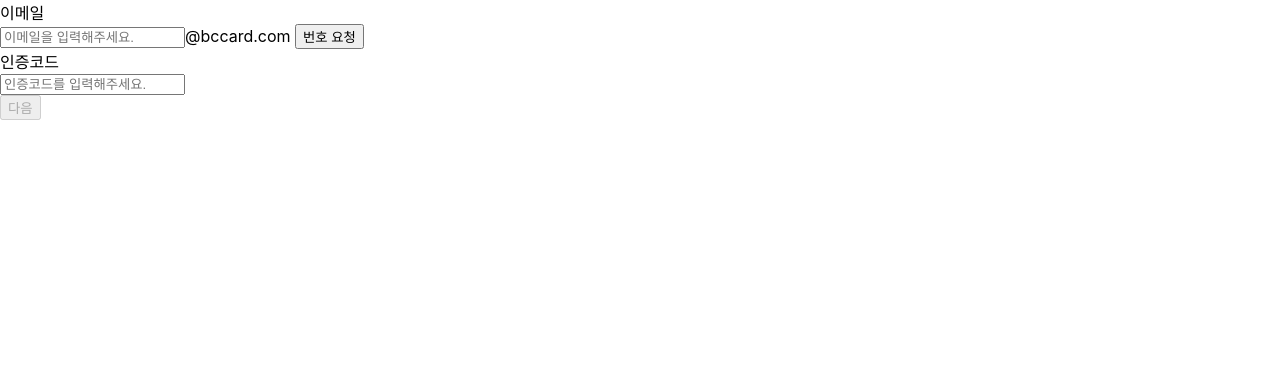
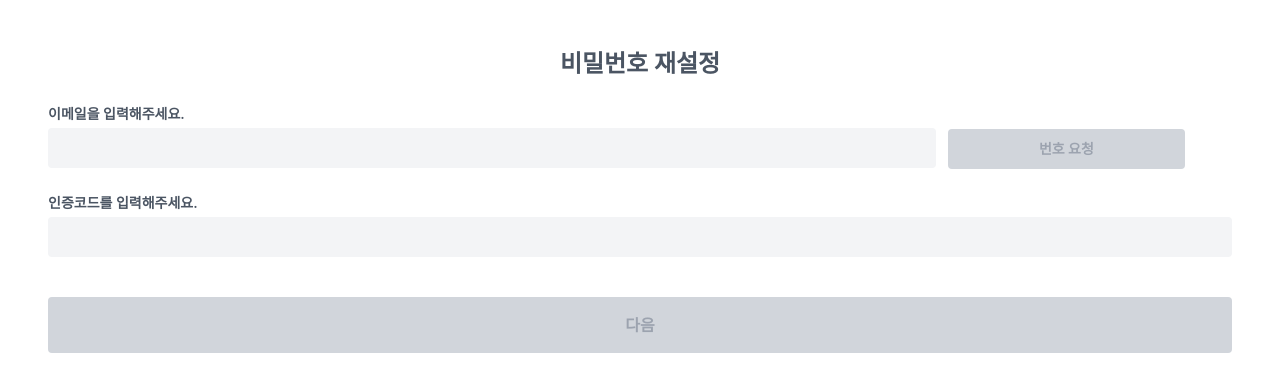
Before and after one commit to showMoim/showMoim_front, a React (Create React App) app: page /SignUp in a window 1280 px wide. Shown: the top 392 px of the page. Built offline with nearby package versions, Linux system fonts and the light colour scheme.

Commit message:
zaza 소스 복붙

```diff
--- a/src/App.css
+++ b/src/App.css
@@ -1,3 +1,7 @@
+@tailwind base;
+@tailwind components;
+@tailwind utilities;
+
 .App {
   text-align: center;
 }
--- a/src/Login/Login.js
+++ b/src/Login/Login.js
@@ -1,5 +1,6 @@
 import React, { useState } from 'react';
 import { Link } from 'react-router-dom';
+import '../css/Login.css';
 
 function Login() {
     const [email, setEmail] = useState("");
@@ -51,26 +52,35 @@ function Login() {
     }
 
     return (
-        <div style={{
-            display: 'flex', justifyContent: 'center', alignItems: 'center',
-            width: '100%', height: '100vh'
-            }}>
-            <form style={{ display: 'flex', flexDirection: 'column'}}
-                onSubmit={onSubmitHandler}
-            >
-                <label>Email</label>
-                <input type='email' value={email} onChange={onEmailHandler} placeholder="이메일을 입력해주세요."/>
-                <label>Password</label>
-                <input type='password' value={password} onChange={onPasswordHandler} placeholder="비밀번호를 입력해주세요."/>
-                <br />
-                <button formAction=''>
-                    Login
-                </button>
-            </form>
-            <span>
-                <Link to="/SignUp">회원가입</Link>
-            </span>
+        <div className="bg-gray-10 ">
+            <div className="flex justify-center h-screen w-screen items-center">
+                <div className="w-full md:w-1/2 flex flex-col items-center">
+                    <h1 className="text-center text-2xl font-bold text-gray-600 mb-6">쑈모임 로고</h1>
+                    <form className="w-3/4" onSubmit={onSubmitHandler}>
+                    <div className="mb-6">
+                        <input type="email" value={email} onChange={onEmailHandler} className="w-full py-4 px-4 bg-gray-100 placeholder:font-semibold rounded hover:ring-1 outline-sf-btn-bg" placeholder="이메일을 입력해주세요."/>
+                    </div>
+                    <div className="mb-3">
+                        <input type="password" value={password} onChange={onPasswordHandler} className="w-full py-4 px-4 bg-gray-100 placeholder:font-semibold rounded hover:ring-1 outline-sf-btn-bg" placeholder="비밀번호를 입력해주세요."/>
+                    </div>
+                    </form>
+                    <div className="w-3/4 mt-3 mb-3">
+                        <button type="submit" disabled={email.length < 1 || password.length < 1} formAction='' className="py-4 bg-sf-btn-bg w-full rounded font-bold text-white hover:bg-sf-btn-bg disabled:bg-gray-300 disabled:text-gray-400"> 로그인 </button>
+                    </div>
+                    <div className="w-3/4 flex flex-row justify-between">
+                        <div className=" flex items-center gap-x-1">
+                            {/* <input type="checkbox" className=" w-4 h-4 sf-btn-bg" />
+                            <label className="text-sm text-slate-400">Remember me</label> */}
+                            <Link to="/SignUp?cmd=findpw" className="text-sm text-slate-400 hover:text-sf-btn-bg">비밀번호 재설정</Link>
+                        </div>
+                        <div>
+                            {/* <Link to="/" className="text-sm text-slate-400 hover:text-blue-500">비밀번호 찾기</Link> */}
+                            <Link to="/SignUp?cmd=signup" className="text-sm text-slate-400 hover:text-sf-btn-bg">회원가입 하기</Link>
+                        </div>
+                    </div>
 
+                </div>
+            </div>
         </div>
     )
 }
--- a/src/Login/SignUp.js
+++ b/src/Login/SignUp.js
@@ -1,7 +1,10 @@
-import React, { useState } from 'react';
-import '../css/Login.css';
+import React, { useEffect, useState } from "react";
+import { useSearchParams, useNavigate } from "react-router-dom";
+import "../css/Login.css";
 
 function SignUp() {
+  const [searchParams, setSearchParams] = useSearchParams();
+
   const [email, setEmail] = useState("");
   const [code, setCode] = useState("");
   const [password, setPassword] = useState("");
@@ -13,14 +16,19 @@ function SignUp() {
   const [chkPassword, setChkPassword] = useState(false);
   const [chkInfo, setChkInfo] = useState(false);
 
+  const authCode = "1234";
+  const navigate = useNavigate();
+
+  // useEffect(() => {
+  //     console.log("useEffect", conPassword)
+  // }, [conPassword])
+
   const onEmailHandler = (e) => {
     setEmail(e.currentTarget.value);
-    }
+  };
 
   //인증 유효 시간 넣어야 될거같음
   const onAuthHandler = (e) => {
-
-        setChkCode(true); //일단은 임시로
     // fetch("/auth", {
     //     method: 'POST',
     //     headers: {
@@ -33,68 +41,109 @@ function SignUp() {
     //             if(response.Authorization == null) {
     //                 alert("인증에 실패하였습니다. 다시 시도 해주세요.")
     //             }
-
     //             //setChkCode(true);
     //         })
-
     // })
-    }
+  };
 
   const onCodeHandler = (e) => {
     setCode(e.currentTarget.value);
-    }
+    //인증 코드가 맞는지 여부 확인 필요
+    setChkCode(true); //일단은 임시로
+  };
   const onPasswordHandler = (e) => {
     setPassword(e.currentTarget.value);
-    }
+  };
 
   const onConPasswordHandler = (e) => {
     setConPassword(e.currentTarget.value);
-        if(password === conPassword) {
-            setChkPassword(true);
-        } else {
-            setChkPassword(false);
-        }
-
-        console.log("chkpassword : " + chkPassword )
-    }
+  };
 
   const onInfoHandler = (e) => {
     setName(e.currentTarget.value);
-    }
+  };
+
+  const checkValidEmail = (code) => {
+    if (!code || !authCode) return false;
+    if (code !== authCode) return false;
+    return true;
+  };
+
+  const checkValidPassword = (pwd, conPwd) => {
+    if (!pwd || !conPwd) return false;
+    if (pwd !== conPwd) return false;
+    return true;
+  };
 
   return (
+    <div className="bg-gray-10 flex items-center justify-center p-12">
+        <div className="w-full flex flex-col ">
+          <h1 className="text-center text-2xl font-bold text-gray-600 mb-6">
+            {searchParams.get("cmd") === "signup" ? "회원가입" : "비밀번호 재설정"}
+          </h1>
+          {chkEmail == false && chkPassword == false && chkInfo == false && (
             <div>
-        {chkEmail == false && chkPassword == false && chkInfo == false &&
+                <div className="mb-6">
+                    <div className="mb-1 text-sm text-gray-600 font-semibold">이메일을 입력해주세요.</div>
+                    <input type="text" onChange={onEmailHandler} value={email} className="w-3/4 py-2 px-4 bg-gray-100 rounded hover:ring-1 outline-sf-btn-bg mr-3"/>
+                    <button onClick={onAuthHandler} disabled={email.length < 1} className="w-1/5 py-2.5 bg-sf-btn-bg rounded text-sm font-bold text-white hover:bg-sf-btn-bg disabled:bg-gray-300 disabled:text-gray-400">번호 요청</button>
+                </div>
+                <div className="mb-3">
+                    <div className="mb-1 text-sm text-gray-600 font-semibold">인증코드를 입력해주세요.</div>
+                    <input type="text" onChange={onCodeHandler} value={code} className="w-full py-2 px-4 bg-gray-100 rounded hover:ring-1 outline-sf-btn-bg" />
+                </div>
+                <div className="mb-2 text-sm text-red-500">{code.length > 0 && authCode != code ? "인증번호가 일치하지 않습니다." : "\u00A0"}</div>
+                <button onClick={() => { console.log("이메일 작성 완료");
+                                        if (checkValidEmail(code)) {
+                                            setChkEmail(true);
+                                        }
+                                    }}
+                disabled={email.length < 1 || !checkValidEmail(code)} className="py-4 bg-sf-btn-bg w-full rounded font-bold text-white hover:bg-sf-btn-bg disabled:bg-gray-300 disabled:text-gray-400">다음</button>
+            </div>
+          )}
+          {chkEmail == true && chkPassword == false && chkInfo == false && (
             <div>
-            이메일<br/>
-            <input type='text' onChange={onEmailHandler} value={email} placeholder="이메일을 입력해주세요."></input>@bccard.com <button onClick={onAuthHandler}>번호 요청</button><br/>
-            인증코드<br/>
-            <input type='text' onChange={onCodeHandler} value={code} placeholder="인증코드를 입력해주세요."></input><br/>
-            <button onClick={()=>{console.log("이메일 작성 완료"); setChkEmail(true); /* 인증코드 확인 필요 */ }} disabled={email.length < 1 || code.length < 1 || chkCode == false}> 다음 </button>
+                <div className="mb-6">
+                    <div className="mb-1 text-sm text-gray-600 font-semibold">비밀번호를 입력해주세요.</div>
+                    <input type="password" onChange={onPasswordHandler} value={password} className="w-full py-2 px-4 bg-gray-100 rounded hover:ring-1 outline-sf-btn-bg mr-3"></input>
                 </div>
+                <div className="mb-3">
+                    <div className="mb-1 text-sm text-gray-600 font-semibold">비밀번호를 한 번 더 입력해주세요.</div>
+                    <input type="password" onChange={onConPasswordHandler} value={conPassword} className="w-full py-2 px-4 bg-gray-100 rounded hover:ring-1 outline-sf-btn-bg mr-3"></input>
+                </div>
+                <div className="mb-2 text-sm text-red-500">{conPassword.length > 0 && password != conPassword ? "비밀번호가 일치하지 않습니다." : "\u00A0"}</div>
+                <button
+                onClick={() => {
+                  if (checkValidPassword(password, conPassword)) {
+                    console.log("비밀번호 작성 완료");
+                    setChkPassword(true);
+                    if(searchParams.get("cmd") === "findpw") {
+                        navigate("/Login");
                     }
-        {chkEmail == true && chkPassword == false && chkInfo == false &&
+                  }
+                }}
+                disabled={!checkValidPassword(password, conPassword)} className="py-4 bg-sf-btn-bg w-full rounded font-bold text-white hover:bg-sf-btn-bg disabled:bg-gray-300 disabled:text-gray-400">{searchParams.get("cmd") === "signup" ? "다음" : "완료"}</button>
+            </div>
+          )}
+          {searchParams.get("cmd") === "signup" && chkEmail == true && chkPassword == true && chkInfo == false && (
             <div>
-            비밀번호<br/>
-            <input type='password' onChange={onPasswordHandler} value={password} placeholder="비밀번호를 입력해주세요."></input><br/>
-            비밀번호 확인<br/>
-            <input type='password' onChange={onConPasswordHandler} value={conPassword} placeholder="인증코드를 입력해주세요."></input><br/>
-            {conPassword > 0 && password != conPassword && (
-            <span className=''>비밀번호가 일치하지 않습니다.</span>
-          )}<br/>
-            <button onClick={()=>{if(!chkPassword) { return false;} console.log("비밀번호 작성 완료");}} disabled={password.length < 1 || conPassword.length < 1 || chkPassword == false}> 다음 </button>
+                <div className="mb-3">
+                    <div className="mb-1 text-sm text-gray-600 font-semibold">이름을 입력해주세요.</div>
+                    <input type="text" onChange={onInfoHandler} value={name} className="w-full py-2 px-4 bg-gray-100 rounded hover:ring-1 outline-sf-btn-bg mr-3"></input>
                 </div>
-        }
-        {chkEmail == true && chkPassword == true && chkInfo == false &&
-        <div>
-            이름<br/>
-            <input type='text' onChange={onInfoHandler} value={name} placeholder="이름을 입력해주세요."></input><br/>
-            <button onClick={()=>{console.log("정보 작성 완료"); setChkInfo(true);}} disabled={name.length < 1}> 다음 </button>
+                <div className="mb-2 text-sm text-red-500">&nbsp;</div>
+                <button
+                  onClick={() => {
+                    console.log("정보 작성 완료");
+                    setChkInfo(true);
+                    navigate("/Main");
+                  }}
+                  disabled={name.length < 1} className="py-4 bg-sf-btn-bg w-full rounded font-bold text-white hover:bg-sf-btn-bg disabled:bg-gray-300 disabled:text-gray-400" >완료</button>
             </div>
-        }
+            )}
+        </div>
     </div>
   );
-
 }
 
 export default SignUp;
--- a/src/index.css
+++ b/src/index.css
@@ -1,3 +1,5 @@
+
+
 body {
   margin: 0;
   font-family: -apple-system, BlinkMacSystemFont, 'Segoe UI', 'Roboto', 'Oxygen',
--- /dev/null
+++ b/tailwind.config.js
@@ -0,0 +1,14 @@
+/** @type {import('tailwindcss').Config} */
+module.exports = {
+  content: ["./src/**/*.{js,jsx,ts,tsx}"],
+  theme: {
+    extend: {
+      colors: {
+        'sf-font' : '#F43347', //쑈모임 폰트
+        'sf-btn-bg' : '#FA5273', //쑈모임 버튼(뒷배경)
+        'sf-btn' : '#FF3F53' //쑈모임 버튼(흰배경)
+    }
+      }
+    },
+  plugins: [],
+}
```
Also changed, not shown: package.json (+6 -3 lines), src/App.js (+10 -19 lines), src/Main/Main.js (added, +16 -0 lines), src/css/Login.css (+3 -10 lines), src/index.js (+5 -13 lines), 23 other files (tests, documents, lock files or other folders). Lines whose indentation alone changed are shown as unchanged.
